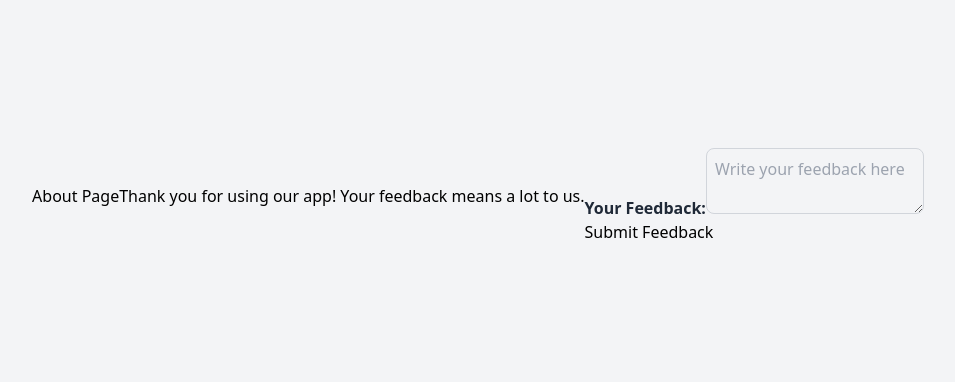
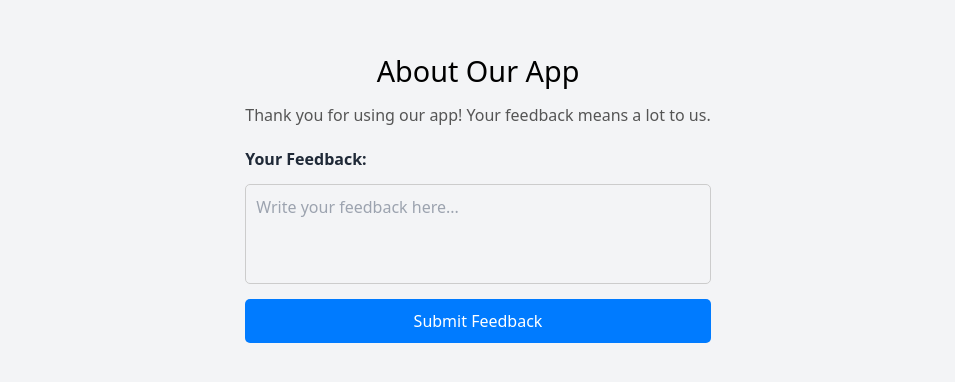
Before and after one commit to dlakhiani/toolIt, a Vue app: page /about in a window 1280 px wide. Shown: the part 204-586 px from the top of the page, without its empty margins (162-1117 px from the left). Built offline with nearby package versions, Linux system fonts and the light colour scheme.

Commit message:
Updated about pages and tabs in settings

```diff
--- a/src/views/AboutView.vue
+++ b/src/views/AboutView.vue
@@ -1,28 +1,105 @@
 <template>
-    <div>
-        <h1>About Page</h1>
-    </div>
+    <div class="about-page">
+        <h1>About Our App</h1>
         <p>Thank you for using our app! Your feedback means a lot to us.</p>
 
         <form
             @submit.prevent="sendFeedback"
             class="feedback-form"
         >
-        <div>
+            <div class="form-group">
                 <label for="feedback">Your Feedback:</label>
                 <textarea
                     id="feedback"
                     v-model="feedback"
-                placeholder="Write your feedback here"
+                    placeholder="Write your feedback here..."
                     required
                 ></textarea>
             </div>
-        <button type="submit">Submit Feedback</button>
+            <button
+                type="submit"
+                class="submit-button"
+            >
+                Submit Feedback
+            </button>
         </form>
+    </div>
 </template>
 
 <script>
     export default {
-        name: "aboutView",
+        name: "AboutView",
+        data() {
+            return {
+                feedback: "",
+            }
+        },
+        methods: {
+            sendFeedback() {
+                alert("Feedback submitted! Thank you.")
+                this.feedback = ""
+            },
+        },
     }
 </script>
+
+<style scoped>
+    .about-page {
+        max-width: 600px;
+        margin: 0 auto;
+        padding: 20px;
+    }
+
+    h1 {
+        font-size: 1.8rem;
+        text-align: center;
+        margin-bottom: 10px;
+    }
+
+    p {
+        font-size: 1rem;
+        text-align: center;
+        color: #555;
+        margin-bottom: 20px;
+    }
+
+    /* Form Styling */
+    .form-group {
+        margin-bottom: 15px;
+    }
+
+    label {
+        font-weight: bold;
+        display: block;
+        margin-bottom: 5px;
+    }
+
+    textarea {
+        width: 100%;
+        min-height: 100px;
+        max-height: 200px;
+        padding: 10px;
+        border: 1px solid #ccc;
+        border-radius: 5px;
+        font-size: 1rem;
+        resize: none;
+        overflow-y: auto;
+    }
+
+    /* Button Styling */
+    .submit-button {
+        width: 100%;
+        padding: 10px 15px;
+        background-color: #007bff;
+        color: white;
+        border: none;
+        border-radius: 5px;
+        cursor: pointer;
+        font-size: 1rem;
+        transition: background-color 0.3s ease-in-out;
+    }
+
+    .submit-button:hover {
+        background-color: #0056b3;
+    }
+</style>
--- a/src/views/PromptView.vue
+++ b/src/views/PromptView.vue
@@ -32,15 +32,12 @@
                     Prompts
                 </h3>
                 <button class="quick-button">
-                    <i class="fas fa-exclamation-circle"></i>
                     <span v-if="!isCollapsed"> I have an engine light</span>
                 </button>
                 <button class="quick-button">
-                    <i class="fas fa-info-circle"></i>
                     <span v-if="!isCollapsed"> Status and Recommendations</span>
                 </button>
                 <button class="quick-button">
-                    <i class="fas fa-heart"></i>
                     <span v-if="!isCollapsed"> I miss you</span>
                 </button>
             </nav>
@@ -49,7 +46,6 @@
                 class="sidebar-settings-button"
                 @click="goToView('/settings')"
             >
-                <i class="fas fa-cog"></i>
                 <span v-if="!isCollapsed"> Settings</span>
             </button>
         </aside>
@@ -96,7 +92,7 @@
         name: "PromptView",
         data() {
             return {
-                isCollapsed: false, // Sidebar starts expanded
+                isCollapsed: false,
             }
         },
         computed: {
@@ -136,13 +132,11 @@
         position: relative;
     }
 
-    /* Collapsed Sidebar */
     .sidebar.collapsed {
         width: 80px;
         padding: 20px 10px;
     }
 
-    /* Settings Button (Placed at Bottom of Sidebar) */
     .sidebar-settings-button {
         position: absolute;
         bottom: 20px;
@@ -164,12 +158,10 @@
         gap: 10px;
     }
 
-    /* When Sidebar is Collapsed, Show Only Icon */
     .sidebar.collapsed .sidebar-settings-button span {
         display: none;
     }
 
-    /* Hover Effect */
     .sidebar-settings-button:hover {
         background-color: #4b5563;
     }
@@ -189,11 +181,10 @@
         transition: transform 0.2s ease;
     }
 
-    /* Optional: Add Hover Effect */
     .toggle-sidebar:hover {
         transform: scale(1.1); /* Slight zoom-in effect */
     }
-    /* Vehicle Info */
+
     .vehicle-info {
         text-align: center;
         margin-bottom: 20px;
@@ -211,7 +202,6 @@
         font-weight: bold;
     }
 
-    /* Quick Actions */
     .quick-actions {
         display: flex;
         flex-direction: column;
@@ -248,8 +238,8 @@
         flex-direction: column;
         align-items: center;
         padding: 40px;
-        max-width: 1000px; /* Increase max width */
-        width: 100%; /* Allow it to grow */
+        max-width: 1000px;
+        width: 100%;
         margin: 0 auto;
         transition: width 0.3s ease;
     }
@@ -263,10 +253,9 @@
     }
 
     /* Chat Window */
-    /* Chat Window - Expands More */
     .chat-window {
-        width: 90%; /* Make it wider */
-        height: 80vh; /* Increase height */
+        width: 90%;
+        height: 80vh;
         background-color: white;
         padding: 20px;
         border-radius: 12px;
@@ -276,10 +265,9 @@
         flex-direction: column;
         justify-content: flex-start;
         align-items: flex-start;
-        gap: 10px; /* Space between messages */
+        gap: 10px;
     }
 
-    /* AI Message Styling */
     .ai-message {
         display: flex;
         align-items: center;
--- a/src/views/SettingsView.vue
+++ b/src/views/SettingsView.vue
@@ -15,9 +15,13 @@
             </button>
         </div>
 
+        <!-- Locked Height for Consistent Tab Size -->
         <div class="tab-content">
-            <component :is="activeComponent"></component>
+            <div class="tab-container">
+                <component :is="activeComponent"></component>
+            </div>
         </div>
+
         <button
             class="prompt-button"
             @click="goToView('/prompt')"
@@ -71,19 +75,34 @@
 </script>
 
 <style scoped>
+    /* Settings Page - Fixed Layout */
     .settings-page {
-        max-width: 600px;
-        margin: 0 auto;
+        height: 600px;
+        width: 600px;
+        margin: 50px auto 0 auto;
         padding: 20px;
         text-align: center;
         border: 1px solid #ccc;
         border-radius: 8px;
         background-color: #f9f9f9;
+        display: flex;
+        flex-direction: column;
+        justify-content: space-between;
     }
 
+    .tab-content {
+        flex-grow: 5;
+        height: 400px;
+        overflow-y: auto;
+        width: 100%;
+        text-align: left;
+        margin-top: 20px;
+    }
+
+    /* Header */
     h1 {
         font-size: 1.8rem;
-        margin-bottom: 20px;
+        margin-bottom: 10px;
     }
 
     p {
@@ -92,10 +111,11 @@
         margin-bottom: 20px;
     }
 
+    /* Button Group */
     .button-group {
         display: flex;
         justify-content: space-between;
-        margin-bottom: 20px;
+        margin-bottom: 10px;
     }
 
     .button {
@@ -104,7 +124,6 @@
         padding: 10px 15px;
         background-color: #007bff;
         color: white;
-        text-decoration: none;
         border: none;
         border-radius: 5px;
         cursor: pointer;
@@ -122,21 +141,6 @@
         background-color: #0056b3;
     }
 
-    /* Tab Content */
-    .tab-content {
-        text-align: left;
-        margin-top: 20px;
-    }
-
-    h2 {
-        font-size: 1.5rem;
-        margin-bottom: 10px;
-    }
-
-    p {
-        font-size: 1rem;
-        color: #333;
-    }
     .prompt-button {
         position: fixed;
         bottom: 20px;
--- a/src/views/WelcomeView.vue
+++ b/src/views/WelcomeView.vue
@@ -117,7 +117,7 @@
         name: "welcome",
         data() {
             return {
-                activeTab: "signin", // Default view is Sign In
+                activeTab: "signin",
                 name: "",
                 email: "",
                 password: "",
```
Lines whose indentation alone changed are shown as unchanged.
